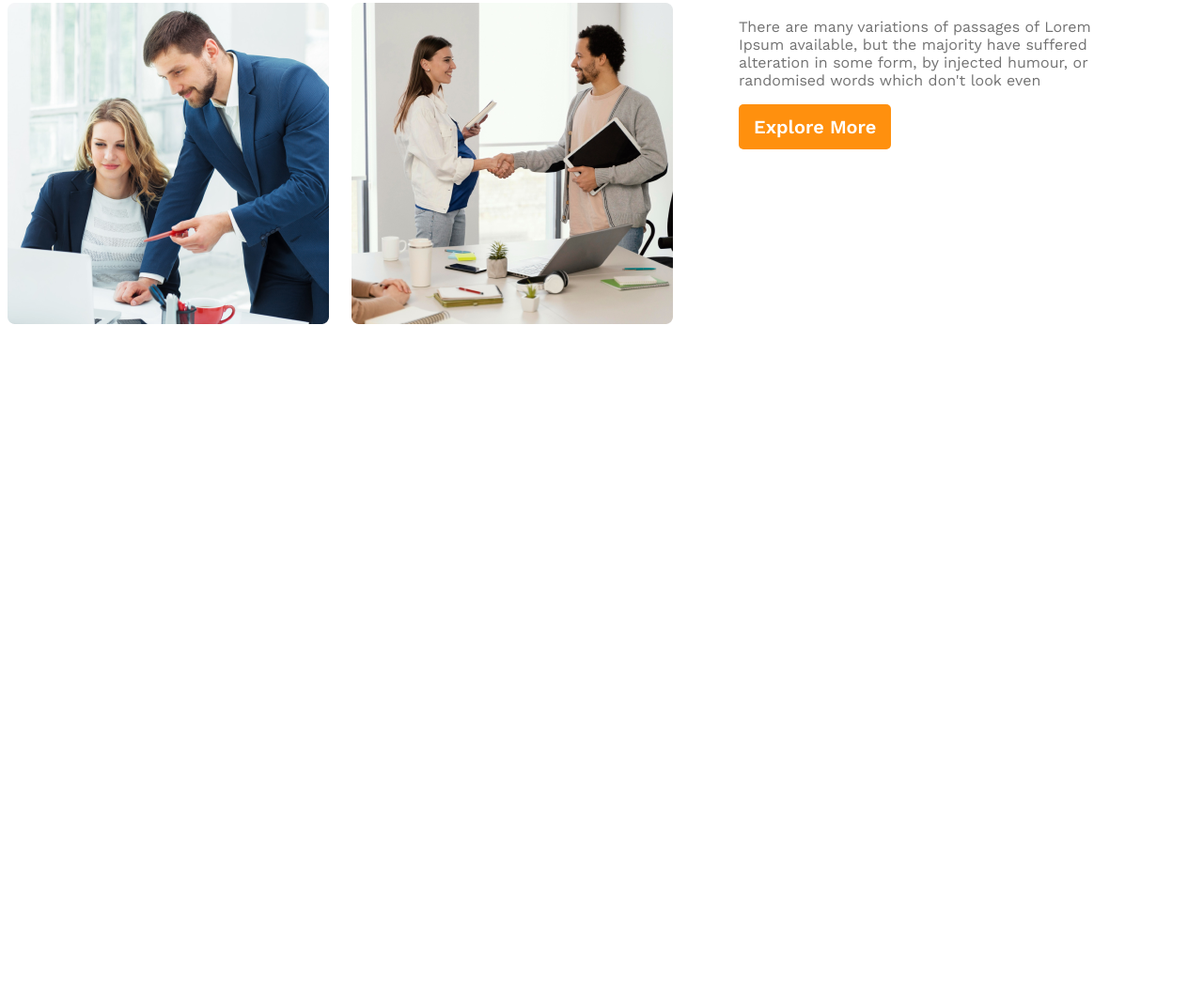
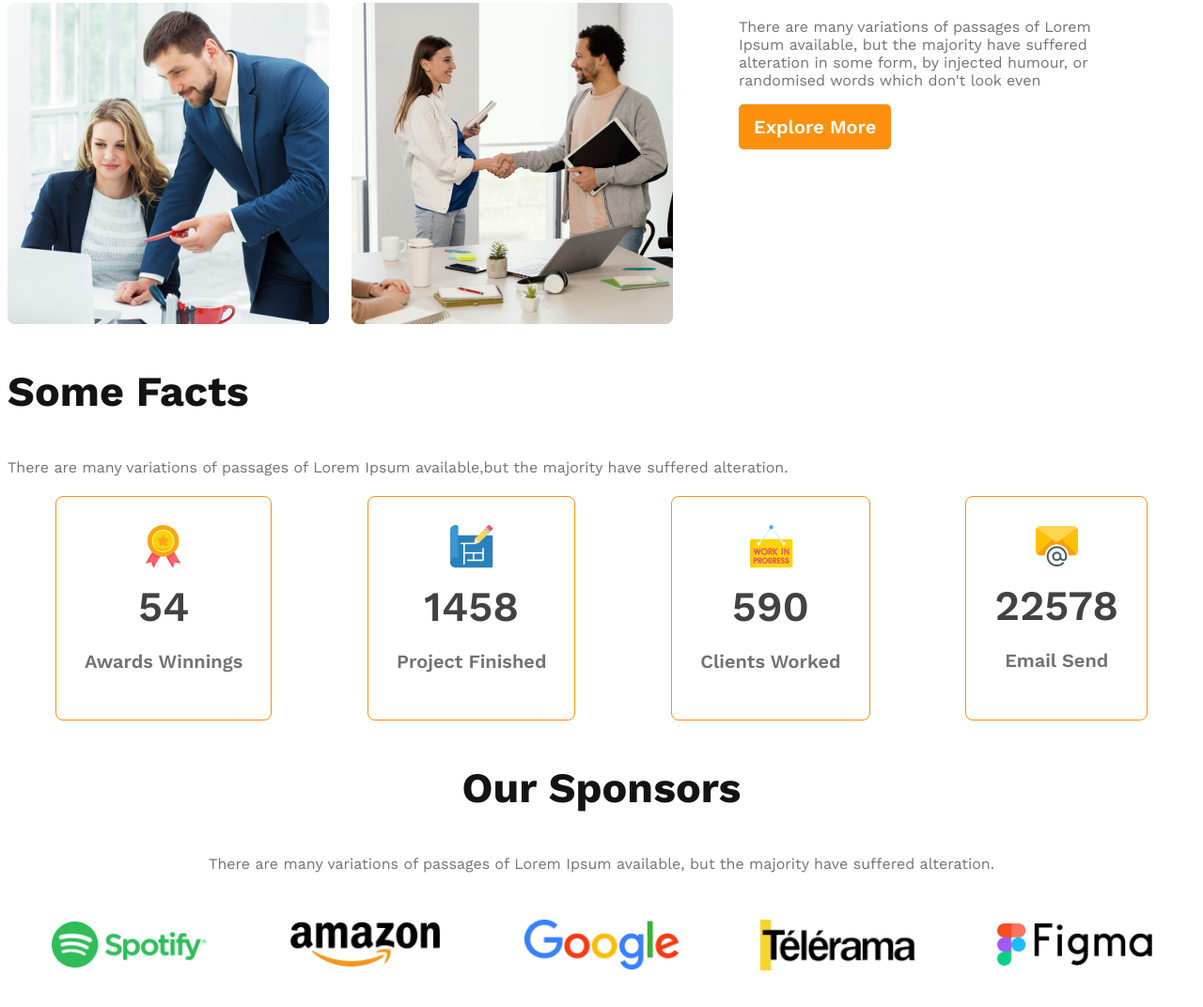
Before and after one commit to 14alim/My-Architect-website, a plain HTML site: page index.html in a window 1280 px wide. Shown: the part 1408-2480 px from the top of the page at 94% size. Before the commit the page ends 1803 px from the top, so only its background shows below. Drawn offline with nearby package versions, Linux system fonts and the light colour scheme.

Commit message:
added sponsor section

```diff
--- a/index.html
+++ b/index.html
@@ -10,7 +10,7 @@
     <!-- Header Start -->
     <header>
         <nav>
-            <h3 class="nav-title">G3 Architects</h3>
+            <h3 class="nav-title"><span class="g3">G3 </span>Architects</h3>
             <ul>
                 <li><a href="">Home</a></li>
                 <li><a href="">About</a></li>
@@ -33,8 +33,10 @@
         </div>
     </header>
     <!-- Header end -->
+
     <main>
-    <!-- Feature Section Start -->
+
+    <!-- Teams Section Start -->
     <section class="teams-container">
         <div class="teams-img-container">
             <img src="images/team1.png" alt="">
@@ -48,7 +50,56 @@
             </h3>
             <p class="descriptions">There are many variations of passages of Lorem Ipsum available, but the majority have suffered alteration in some form, by injected humour, or randomised words which don't look even</p>
             <button class="btn-primary">Explore More</button>
+        </div>
+    </section>
+    <!-- Teams Section End -->
 
+    <!-- Features Section Start -->
+    <section class="features">
+
+    </section>
+    <!-- Features Section End -->
+
+    <!-- Fact Section Start -->
+    <section class="facts">
+        <h3 class="all-sections-title">Some Facts</h3>
+        <p class="descriptions">There are many variations of passages of Lorem Ipsum available,but the majority have suffered alteration.</p>
+        <div class="facts-card-container">
+            <!-- .card*4>img+h2.card-stats+p.card-title -->
+            <div class="card">
+                <img src="images/icons/ribon.png" alt="">
+                <h2 class="card-stats">54</h2>
+                <p class="card-title">Awards Winnings</p>
+            </div>
+            <div class="card">
+                <img src="images/icons/projects.png" alt="">
+                <h2 class="card-stats">1458</h2>
+                <p class="card-title">Project Finished</p>
+            </div>
+            <div class="card">
+                <img src="images/icons/customers.png" alt="">
+                <h2 class="card-stats">590</h2>
+                <p class="card-title">Clients Worked</p>
+            </div>
+            <div class="card">
+                <img src="images/icons/email.png" alt="">
+                <h2 class="card-stats">22578</h2>
+                <p class="card-title">Email Send</p>
+            </div>
+        </div>
+    </section>
+    <!-- Fact Section End -->
+
+    <!-- Sponsor Section Start -->
+    <section class="sponsors">
+        <h3 class="all-sections-title">Our Sponsors</h3>
+        <p class="descriptions">There are many variations of passages of Lorem Ipsum available, but the majority have suffered alteration.</p>
+        <div class="sponsors-img-container">
+            <img src="images/sponsors/spotify.png" alt="">
+            <img src="images/sponsors/amazon.png" alt="">
+            <img src="images/sponsors/google.png" alt="">
+            <img src="images/sponsors/telerama.png" alt="">
+            <img src="images/sponsors/figma.png" alt="">
         </div>
     </section>
     </main>
--- a/styles/architect.css
+++ b/styles/architect.css
@@ -7,8 +7,15 @@
     font-family: 'Work Sans', sans-serif;
 }
 
+.all-sections-title {
+    font-size: 2.8rem;
+    font-weight: 700;
+    color: #131313;
+}
+
 .descriptions {
     color: #727272;
+    /* padding-bottom: 100px; */
 }
 
 .btn-primary {
@@ -41,6 +48,10 @@ nav {
     color: #131313;
 }
 
+.g3 {
+    color: #FF900E;
+}
+
 nav>ul {
     display: flex;
 }
@@ -50,7 +61,6 @@ nav li {
     margin-right: 30px;
     font-weight: 500;
     font-size: 18px;
-
 }
 
 nav li a {
@@ -112,7 +122,55 @@ main {
     font-weight: 700;
 }
 
+/* Facts Section Styles */
 
+.facts-card-container{
+    display: flex;
+    justify-content: space-around;
+
+}
+
+.facts-card-container
+.card {
+    border-radius: 8px;
+    border: 1px solid #FF900E;
+    text-align: center;
+    padding: 30px;
+    margin-top: 5px;
+}
+
+.facts-card-container
+.card-title{
+    font-size: 1.25rem;
+    font-weight: 600;
+    color: #727272;
+}
+
+.facts-card-container
+.card-stats{
+    font-size: 2.8rem;
+    font-weight: 600;
+    color: #424242;
+    margin-top: 10px;
+    margin-bottom: 10px;
+}
+
+/* Sponsors Section Styles */
+.sponsors{
+    text-align: center;
+}
+
+.sponsors-img-container{
+    display: flex;
+    justify-content: space-evenly;
+    align-items: center;
+    margin-top: 50px;
+    gap: 40px;
+}
+
+.sponsors-img-container img{
+    width: 165px;
+}
 
 /* Responsive Styles */
 /* mobile device */
@@ -121,18 +179,27 @@ main {
         padding: 20px;
     }
 
-    nav {
+    nav, .facts-card-container, .sponsors-img-container{
         flex-direction: column;
     }
 
-    .teams-container{
+    .teams-container {
         flex-direction: column-reverse;
     }
-    .teams-img-container {
+
+    .teams-img-container{
         grid-template-columns: 1fr;
         margin-top: 20px;
     }
+    .teams-content, .facts-card-container{
+        padding-left: 20px;
+        padding-right: 20px;
+    }
+    .facts-card-container{
+        gap: 20px;
+    }
 }
+
 
 /* Tablet or medium device */
 @media screen and (min-width:576px) and (max-width:992px) {
@@ -140,14 +207,25 @@ main {
         padding: 50px;
     }
 
-    nav {
+    nav, .sponsors-img-container {
         flex-direction: column;
     }
 
     .teams-container {
         flex-direction: column-reverse;
     }
-    .teams-img-container{
+
+    .teams-img-container {
         margin-top: 20px;
     }
+    .teams-content, .facts-card-container, .sponsors-img-container{
+        padding-left: 20px;
+        padding-right: 20px;
+    }
+    .facts-card-container{
+        display: grid;
+        grid-template-columns: repeat(2, 1fr);
+        gap: 20px;
+    }
+
 }
```
